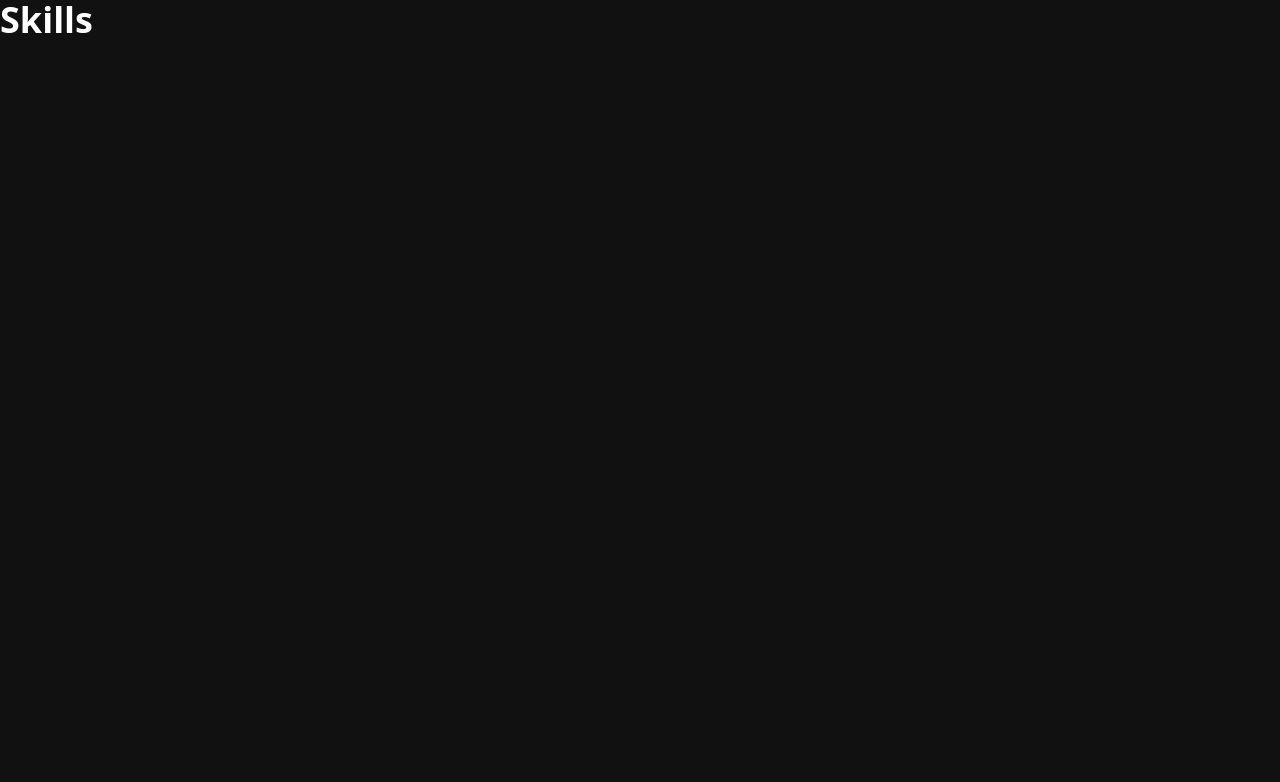
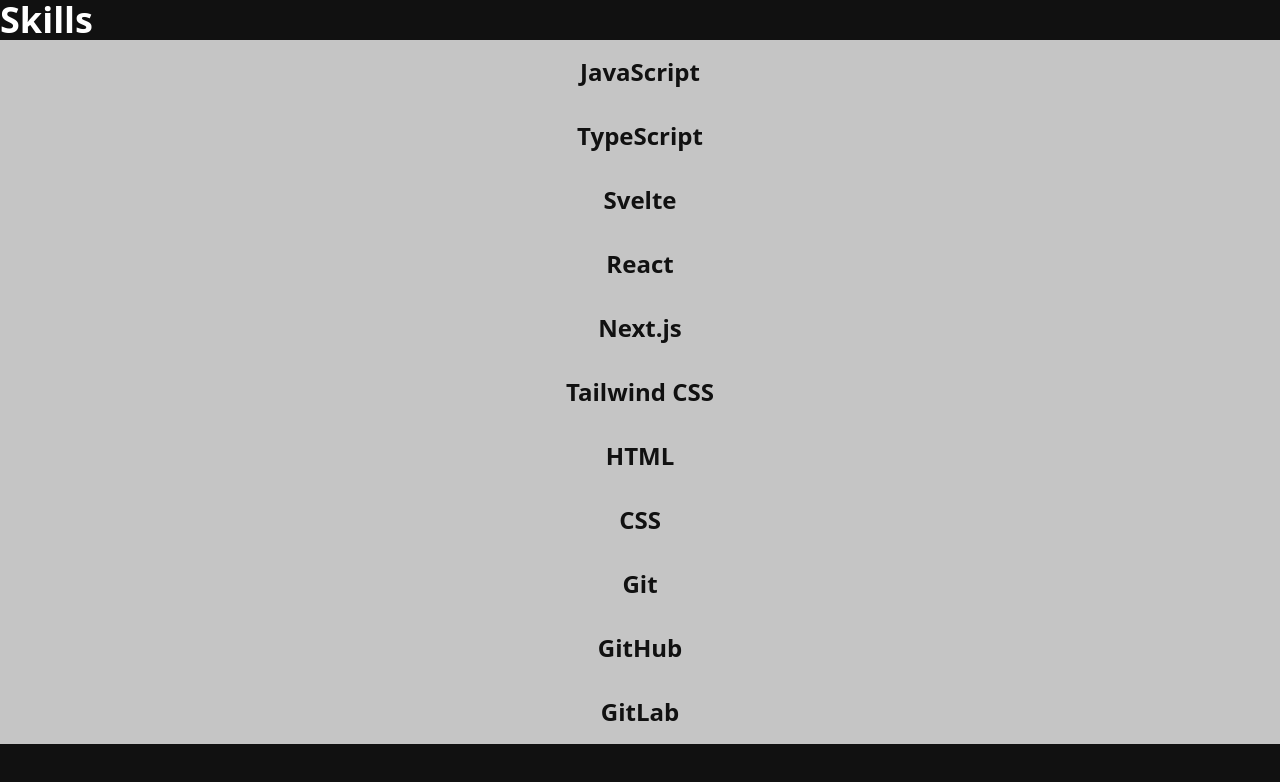
Before and after one commit to OCPdev25/portfolio, a SvelteKit app: page / in a window 1280 px wide. Shown: the top 782 px of the page. Built offline with nearby package versions, Linux system fonts and the light colour scheme.

Commit message:
wiring up comp comp for some fun

```diff
--- a/src/lib/components/SkillCard.svelte
+++ b/src/lib/components/SkillCard.svelte
@@ -0,0 +1,7 @@
+<script lang="ts">
+	let { skill } = $props();
+</script>
+
+<div class="flex flex-col items-center justify-center bg-foreground p-4">
+	<h3 class="text-2xl font-bold text-background">{skill}</h3>
+</div>
--- a/src/routes/+page.svelte
+++ b/src/routes/+page.svelte
@@ -1,4 +1,17 @@
 <script lang="ts">
+	import SkillCard from '$lib/components/SkillCard.svelte';
 </script>
 
 <h1 class="text-4xl font-bold">Skills</h1>
+
+<SkillCard skill="JavaScript" />
+<SkillCard skill="TypeScript" />
+<SkillCard skill="Svelte" />
+<SkillCard skill="React" />
+<SkillCard skill="Next.js" />
+<SkillCard skill="Tailwind CSS" />
+<SkillCard skill="HTML" />
+<SkillCard skill="CSS" />
+<SkillCard skill="Git" />
+<SkillCard skill="GitHub" />
+<SkillCard skill="GitLab" />
```
